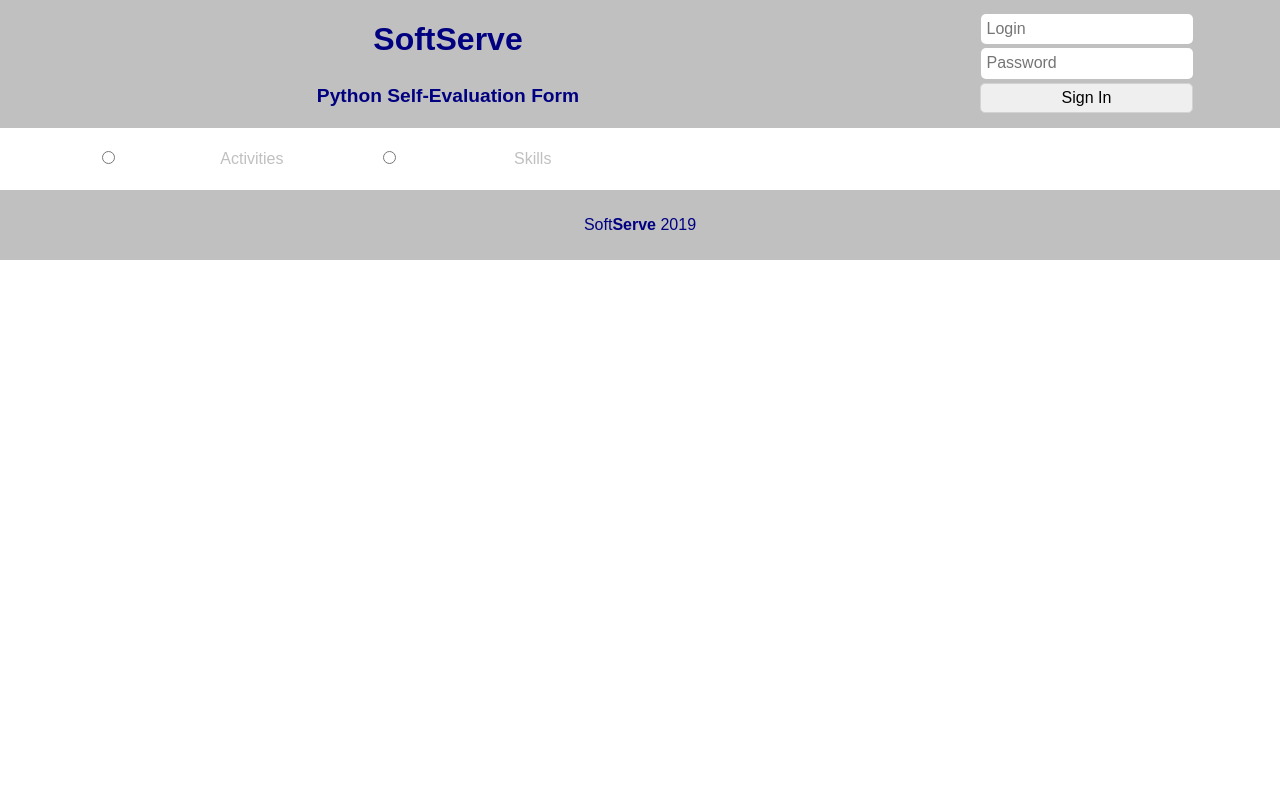
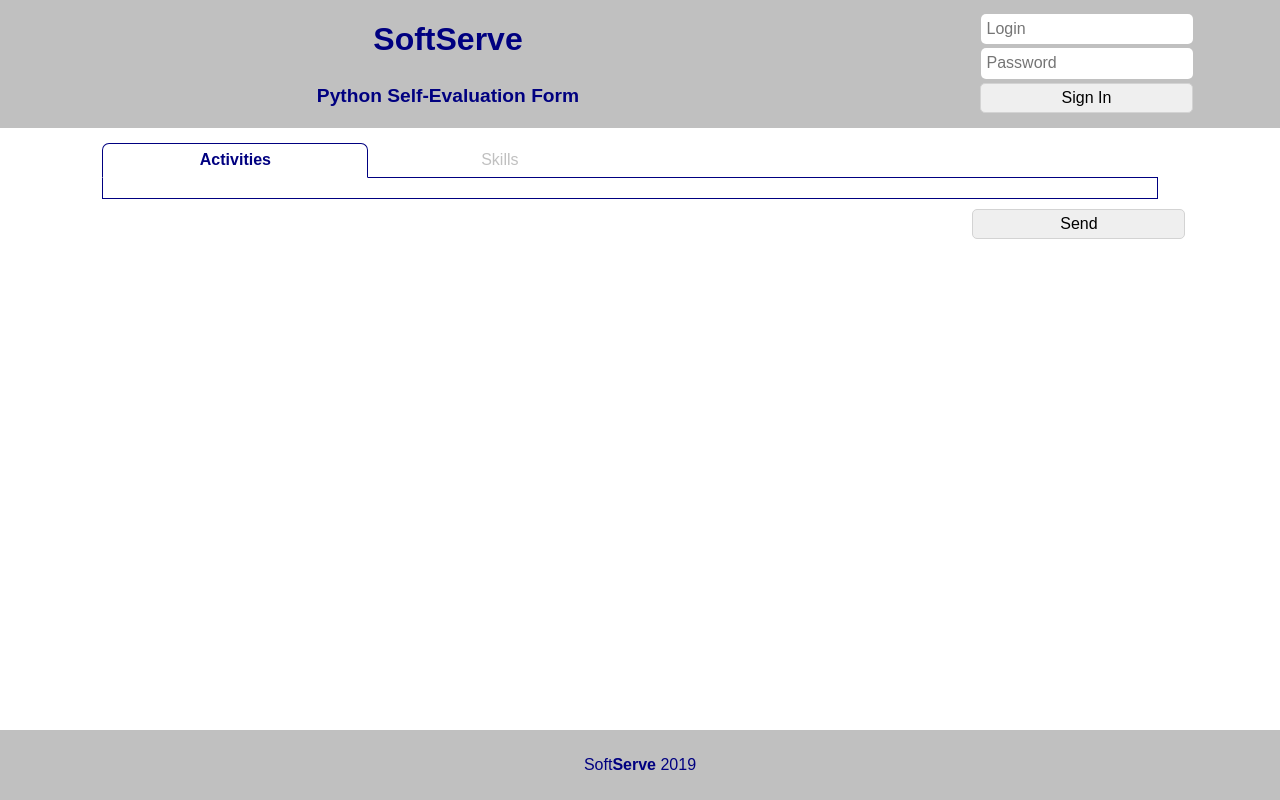
Before and after one commit to alphamaster85/Web_UI-Python, a Django app: page / in a window 1280 px wide. Run offline with Django 3.2, Linux system fonts and the light colour scheme; tables that the repository leaves empty hold one stand-in row (values such as "Sample post").

Commit message:
UI & read from DB

```diff
--- a/formapp/models.py
+++ b/formapp/models.py
@@ -62,7 +62,7 @@ class AnswerModel(models.Model):
     question = models.ForeignKey(QuestionModel, on_delete=models.DO_NOTHING)
     like = models.NullBooleanField(default=None, null=True)
     grade = models.ForeignKey(GradeModel, on_delete=models.DO_NOTHING, default=None, null=True)
-    date = models.DateTimeField()
+    date = models.DateTimeField(default=None, null=True)
 
 class CommentExpModel(models.Model):
     class Meta:
--- a/formapp/views.py
+++ b/formapp/views.py
@@ -1,6 +1,6 @@
 from django.http import HttpResponse
 from django.shortcuts import render
-from .models import StageModel, QuestionModel
+from .models import StageModel, QuestionModel, AnswerModel, GradeModel
 
 # def index(request):
 #     return HttpResponse("Hello World!")
@@ -10,5 +10,7 @@ def index(request):
     stages = StageModel.objects.all()
     questions = QuestionModel.objects.all()
     departments = ['Activities', 'Skills'] # list(set(StageModel.objects.all()))
+    answers = AnswerModel.objects.all()
+    grades = GradeModel.objects.all()
 
-    return render(request, "formapp/formapp.html", context={'questions':questions, 'stages':stages, 'departments':departments})
+    return render(request, "formapp/formapp.html", context={'questions':questions, 'stages':stages, 'departments':departments, 'answers':answers, 'grades':grades})
--- a/static/css/stage.css
+++ b/static/css/stage.css
@@ -1,8 +1,8 @@
 .stage {
     width: 95%;
     padding: 0px;
-    margin: 15px;
-    margin-left: 2%; /* Отступ слева */
+    margin: 0px;
+    margin-left: 0;  /*Отступ слева */
     margin-right: 5%; /* Отступ справа */
 }
 .stage input {
@@ -34,122 +34,5 @@
     font-weight:bold;
     border: 1px solid navy;
     border-bottom: 1px solid #FFFFFF;
-    background: #FFFFFF;
+    /*background: #FFFFFF;*/
 }
-
-/*.md-stepper-horizontal {
-	display:table;
-	width:100%;
-	margin:0 auto;
-	background-color:#FFFFFF;
-	box-shadow: 0 3px 8px -6px rgba(0,0,0,.50);
-}
-.md-stepper-horizontal .md-step {
-	display:table-cell;
-	position:relative;
-	padding:24px;
-}
-.md-stepper-horizontal .md-step:hover,
-.md-stepper-horizontal .md-step:active {
-	background-color:rgba(0,0,0,0.04);
-}
-.md-stepper-horizontal .md-step:active {
-	border-radius: 15% / 75%;
-}
-.md-stepper-horizontal .md-step:first-child:active {
-	border-top-left-radius: 0;
-	border-bottom-left-radius: 0;
-}
-.md-stepper-horizontal .md-step:last-child:active {
-	border-top-right-radius: 0;
-	border-bottom-right-radius: 0;
-}
-.md-stepper-horizontal .md-step:hover .md-step-circle {
-	background-color:#757575;
-}
-.md-stepper-horizontal .md-step:first-child .md-step-bar-left,
-.md-stepper-horizontal .md-step:last-child .md-step-bar-right {
-	display:none;
-}
-.md-stepper-horizontal .md-step .md-step-circle {
-	width:30px;
-	height:30px;
-	margin:0 auto;
-	background-color:#999999;
-	border-radius: 50%;
-	text-align: center;
-	line-height:30px;
-	font-size: 16px;
-	font-weight: 600;
-	color:#FFFFFF;
-}
-.md-stepper-horizontal.green .md-step.active .md-step-circle {
-	background-color:#00AE4D;
-}
-.md-stepper-horizontal.orange .md-step.active .md-step-circle {
-	background-color:#F96302;
-}
-.md-stepper-horizontal .md-step.active .md-step-circle {
-	background-color: rgb(33,150,243);
-}
-.md-stepper-horizontal .md-step.done .md-step-circle:before {
-	font-family:'FontAwesome';
-	font-weight:100;
-	content: "\f00c";
-}
-.md-stepper-horizontal .md-step.done .md-step-circle *,
-.md-stepper-horizontal .md-step.editable .md-step-circle * {
-	display:none;
-}
-.md-stepper-horizontal .md-step.editable .md-step-circle {
-	-moz-transform: scaleX(-1);
-	-o-transform: scaleX(-1);
-	-webkit-transform: scaleX(-1);
-	transform: scaleX(-1);
-}
-.md-stepper-horizontal .md-step.editable .md-step-circle:before {
-	font-family:'FontAwesome';
-	font-weight:100;
-	content: "\f040";
-}
-.md-stepper-horizontal .md-step .md-step-title {
-	margin-top:16px;
-	font-size:16px;
-	font-weight:600;
-}
-.md-stepper-horizontal .md-step .md-step-title,
-.md-stepper-horizontal .md-step .md-step-optional {
-	text-align: center;
-	color:rgba(0,0,0,.26);
-}
-.md-stepper-horizontal .md-step.active .md-step-title {
-	font-weight: 600;
-	color:rgba(0,0,0,.87);
-}
-.md-stepper-horizontal .md-step.active.done .md-step-title,
-.md-stepper-horizontal .md-step.active.editable .md-step-title {
-	font-weight:600;
-}
-.md-stepper-horizontal .md-step .md-step-optional {
-	font-size:12px;
-}
-.md-stepper-horizontal .md-step.active .md-step-optional {
-	color:rgba(0,0,0,.54);
-}
-.md-stepper-horizontal .md-step .md-step-bar-left,
-.md-stepper-horizontal .md-step .md-step-bar-right {
-	position:absolute;
-	top:36px;
-	height:1px;
-	border-top:1px solid #DDDDDD;
-}
-.md-stepper-horizontal .md-step .md-step-bar-right {
-	right:0;
-	left:50%;
-	margin-left:20px;
-}
-.md-stepper-horizontal .md-step .md-step-bar-left {
-	left:0;
-	right:50%;
-	margin-right:20px;
-}*/
--- a/static/css/table.css
+++ b/static/css/table.css
@@ -28,7 +28,7 @@
     font-weight:bold;
     border: 0;
     border-bottom: 1px solid #FFFFFF;
-    background: #FFFFFF;
+    /*background: #FFFFFF;*/
 }
 #tcol1, #tcol2, #tcol3 {
 	display: block;
@@ -60,3 +60,7 @@
 	float:left;
 	text-align: center;
 }
+.stage {
+	margin: 0px;
+	margin-left: 0;
+}
--- a/static/css/tabs.css
+++ b/static/css/tabs.css
@@ -27,33 +27,27 @@
     border: 0px solid navy;
     cursor: pointer;
 }
-#activities:checked + label,
-#skills:checked + label {
+#set_Activities,
+#set_Skills {
+    display:none;
+    margin-top: 10px;
+}
+#set_Activities:checked + label,
+#set_Skills:checked + label {
     color: navy;
     font-weight:bold;
     border: 1px solid navy;
     border-bottom: 1px solid #FFFFFF;
     background: #FFFFFF;
 }
-
-#activities,
-#skills {
-    display:none;
-    margin-top: 10px;
-}
-
-#stages_activities,
-#stages_skills {
+#tab_Activities,
+#tab_Skills {
     display: none;
     padding: 10px;
     border: 1px solid navy;
 }
 
-#activities:checked ~ #stages_activities,
-#skills:checked ~ #stages_skills {
+#set_Activities:checked ~ #tab_Activities,
+#set_Skills:checked ~ #tab_Skills {
     display: block;
 }
-#activities:checked ~ #stage,
-#skills:checked ~ #stage {
-    display: block;
-}
--- a/static/style.css
+++ b/static/style.css
@@ -1,4 +1,4 @@
-body {
+body, html {
 	font-family: Arial, San-serif;
 	font-size: 100%;
 	height: 100%;
@@ -42,10 +42,10 @@ a {
 	text-align: center;
 	/*padding: 0 0 20px 0;
 	margin: 0 0 20px 0;*/
-	flex: 2 0 auto;
+	flex: 0 0 auto;
 }
 .main {
-	flex: 2 0 auto;
+	flex: 1 0 auto;
 }
 .footer {
 	padding: 10px 10px 10px 10px;
@@ -111,7 +111,16 @@ a {
 .lightning:hover p {
 	background-color: whitesmoke;
 }
-/*.like label {
-	width: 20px;
-	margin: 0 5px;
-}*/
+.record input[type='submit'] {
+	padding: 5px 5px;
+	margin: 10px 0;
+	margin-right: 5px;
+	float: right;
+	border: 1px solid lightgrey;
+	border-radius: 5px;
+	width: 213px
+}
+.record input[type='submit']:hover {
+	background-color: darkgrey;
+	color: white;
+}
--- a/templates/formapp/formapp.html
+++ b/templates/formapp/formapp.html
@@ -12,7 +12,7 @@
     <title>Python Self-Evaluation Form</title>
     <style>
     	{% for stage in stages %}
-		#stage_{{ stage.id }}:checked ~ #questions_{{ stage.id }} {
+		#stage_{{ stage.id }}:checked ~ #tab_stage_{{ stage.id }} {
 		    display: block;
 		}
 		{% endfor %}
@@ -29,14 +29,6 @@
     		<h2><small>Python Self-Evaluation Form</small></h2>
     	</div>
     	<div class="containerright">
-    		<!-- <div>
-    		<ul>
-    			<li><a href="#">Home</a></li>
-    			<li><a href="#">About</a></li>
-    			<li><a href="#">Contacts</a></li>
-    		</ul>
-    		</div> -->
-
     		<form action="#" class="login">
     			<input type="text" name="" placeholder="Login" required="">
     			<input type="password" name="" placeholder="Password" required="">
@@ -47,71 +39,89 @@
     </header>
 
     <main class="main">
-    <div>
 		<div class="tabs">
+		<form method="POST" class="record">
     		{% for department in departments %}
-    		<input type="radio" name="inset" value="" id="{{ department }}">
-    		<label for="{{ department }}">{{ department }}</label>
+    		{% if forloop.first %}
+    		<input type="radio" name="set_Department" value="{{ department }}" id="set_{{ department }}" checked>
+    		{% else %}
+    		<input type="radio" name="set_Department" value="{{ department }}" id="set_{{ department }}">
+    		{% endif %}
+    		<label for="set_{{ department }}">{{ department }}</label>
     		{% endfor %}
 
     		{% for department in departments %}
-    		<div id="stages_{{ department }}">
+    		<div id="tab_{{ department }}" class="stage">
     			{% for stage in stages %}
 				{% if stage.department == department %}
-				<div class="stage" id="stage_row_{{ stage.id }}">
-					<input type="radio" name="set_{{ department }}" value="" id="stage_{{ stage.id }}">
+					{% if forloop.first %}
+					<input type="radio" name="set_{{ department }}" value="{{ stage.id }}" id="stage_{{ stage.id }}" checked>
+					{% else %}
+					<input type="radio" name="set_{{ department }}" value="{{ stage.id }}" id="stage_{{ stage.id }}">
+					{% endif %}
 					<label for="stage_{{ stage.id }}">{{ stage.name }}</label>
 				{% endif %}
 	        	{% endfor %}
-	        {% endfor %}
 
-	        {% for department in departments %}
 	        	{% for stage in stages %}
 				{% if stage.department == department %}
-					<div id="questions_{{ stage.id }}" class="row">
+				<div id="tab_stage_{{ stage.id }}" class="row">
 					<div class="row">
 					{% if department == 'Activities' %}
-							<p id="tcol1" class="col1" class="table">Activity</p>
+					<p id="tcol1" class="col1 table">Activity</p>
+					{% else %}
+					<p id="tcol1" class="col1 table">Skill</p>
 					{% endif %}
-							{% if department == 'Skills' %}
-							<p id="tcol1" class="col1" class="table">Skill</p>
-							{% endif %}
-							<p id="tcol2" class="col2" class="table">Like to do, Y/N</p>
-							<p id="tcol3" class="col3" class="table">Self estimate, Grade</p>
+					<p id="tcol2" class="col2 table">Like to do, Y/N</p>
+					<p id="tcol3" class="col3 table">Self estimate, Grade</p>
 					</div>
 
 					{% for question in questions %}
 	                {% if question.stage_id == stage.id %}
 	                <div class="row lightning">
-		                	<p id="title_{{ question.id }}" class="row col1" title="{{ question.tooltip }}">{{ question.title }}</p>
+		                {% if question.tooltip == None %}
+		                <p id="question_{{ question.id }}" class="row col1">{{ question.title }}</p>
+		                {% else %}
+		                <p id="question_{{ question.id }}" class="row col1" title="{{ question.tooltip }}">{{ question.title }}</p>
+		                {% endif %}
+
+		                {% for answer in answers %}
 		                <p id="like_{{ question.id }}" class="row col2">
-		                		<input type="radio" name="like{{ question.id }}" value="True" id="likeY{{ question.id }}" class="row">
-								<label for="likeY{{ question.id }}" class="row like"> 	YES	 </label>
-								<input type="radio" name="like{{ question.id }}" value="False" id="likeN{{ question.id }}" class="row ">
-								<label for="likeN{{ question.id }}" class="row like"> 	NO	 </label>
+		                	{% if answer.question_id == question.id and answer.like == True %}
+		                	<input type="radio" name="set_like_{{ question.id }}" value="True" id="set_YES_{{ question.id }}" class="row" checked>
+		                	{% else %}
+							<input type="radio" name="set_like_{{ question.id }}" value="True" id="set_YES_{{ question.id }}" class="row">
+		                	{% endif %}
+							<label for="set_YES_{{ question.id }}" class="row like">YES</label>
+
+							{% if answer.question_id == question.id and answer.like == False %}
+							<input type="radio" name="set_like_{{ question.id }}" value="False" id="set_NO_{{ question.id }}" class="row " checked>
+							{% else %}
+							<input type="radio" name="set_like_{{ question.id }}" value="False" id="set_NO_{{ question.id }}" class="row ">
+							{% endif %}
+							<label for="set_NO_{{ question.id }}" class="row like">NO</label>
 		                </p>
-		                	<p id="like_{{ question.id }}" class="row col3">
-		                		<input type="radio" name="grade{{ question.id }}" value="None" id="gradeN{{ question.id }}" class="row">
-								<label for="gradeN{{ question.id }}" class="row" title="None"> N </label>
-								<input type="radio" name="grade{{ question.id }}" value="Beginner" id="gradeB{{ question.id }}" class="row">
-								<label for="gradeB{{ question.id }}" class="row" title="Beginner"> B </label>
-								<input type="radio" name="grade{{ question.id }}" value="Goog" id="gradeG{{ question.id }}" class="row">
-								<label for="gradeG{{ question.id }}" class="row" title="Goog"> G </label>
-								<input type="radio" name="grade{{ question.id }}" value="Strong" id="gradeS{{ question.id }}" class="row">
-								<label for="gradeS{{ question.id }}" class="row" title="Strong"> S </label>
+		                <p id="grade_{{ question.id }}" class="row col3">
+		                {% for grade in grades %}
+		                	{% if answer.question_id == question.id and answer.grade_id == grade.id %}
+		                	<input type="radio" name="set_grade_{{ question.id }}" value="{{ grade.id }}" id="set_{{ grade.name }}_{{ question.id }}" class="row" checked>
+		                	{% else %}
+							<input type="radio" name="set_grade_{{ question.id }}" value="{{ grade.id }}" id="set_{{ grade.name }}_{{ question.id }}" class="row">
+							{% endif %}
+							<label for="set_{{ grade.name }}_{{ question.id }}" class="row" title="{{ grade.name }}">{{ grade.name|first }}</label>
+						{% endfor %}
 		                </p>
+		                {% endfor %}
 		            </div>
-
 	                {% endif %}
 	                {% endfor %}
 				 </div>
 				{% endif %}
 	        	{% endfor %}
 	        </div>
-    		</div>
     		{% endfor %}
-		</div>
-
+    	<input type="submit" name="" value="Send">
+    	</form>
     	</div>
     </main>
 
```
Also changed, not shown: formapp/add_to_db.py (+17 -1 lines), formapp/migrations/0009_auto_20190204_2323.py (added). Lines whose indentation alone changed are shown as unchanged.
